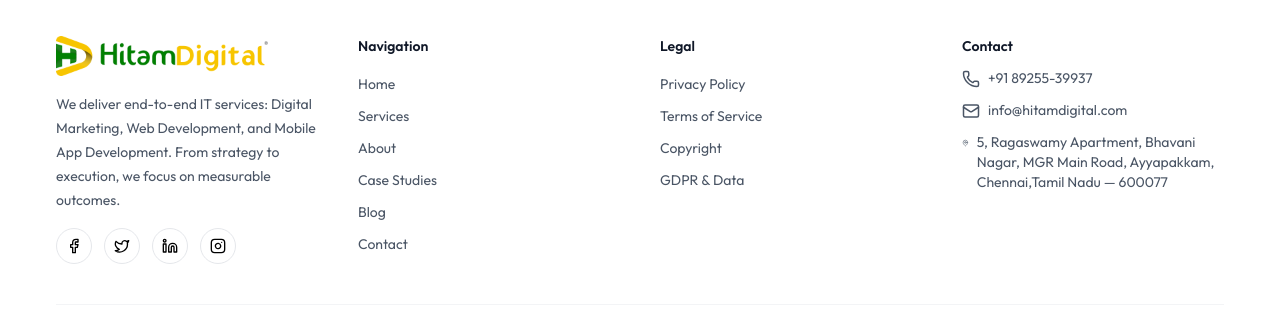
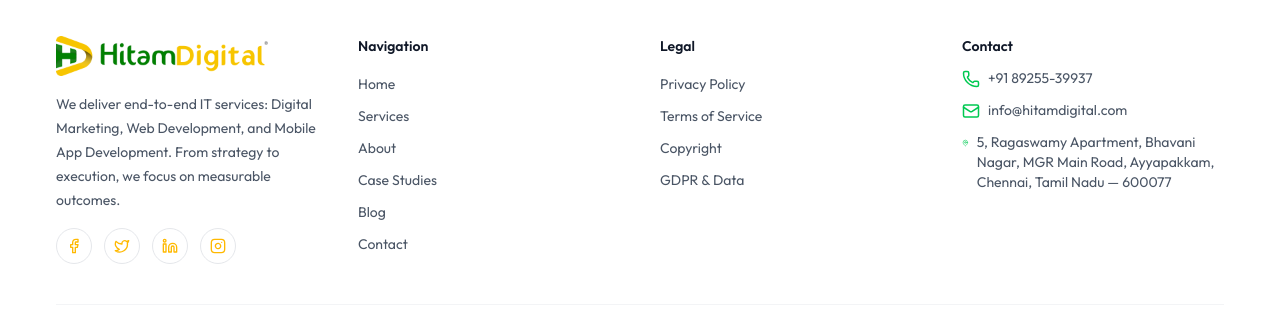
Before and after one commit to mohamedrifa/Hitam-Digital, a React (Vite) app: page / in a window 1280 px wide. Shown: the part 2104-2418 px from the top of the page. Built offline with nearby package versions, Linux system fonts and the light colour scheme.

Commit message:
completed

```diff
--- a/src/template/Footer.jsx
+++ b/src/template/Footer.jsx
@@ -20,23 +20,33 @@ const LinkItem = ({ href, children }) => (
   </Link>
 );
 
-const SocialIcon = ({ href, label, Icon }) => (
+const SocialIcon = ({ href, label, Icon: IconCmp }) => (
   <a
   href={href}
   aria-label={label}
   target="_blank"
   rel="noreferrer"
-    className="inline-flex h-9 w-9 items-center justify-center rounded-full border border-gray-200 hover:border-gray-300 hover:bg-gray-50 transition"
+  className="group inline-flex h-9 w-9 items-center justify-center
+             rounded-full border border-gray-200
+             hover:bg-green-500 hover:border-green-500
+             transition-colors duration-300"
 >
-    <Icon size={16} />
+  <IconCmp
+    size={16}
+    className="text-amber-400 transition-colors duration-300 group-hover:text-amber-50"
+  />
 </a>
+
 );
 
 export default function Footer() {
   return (
-    <footer className="   bg-white px-6 py-8">
-      <div className="mx-auto max-w-7xl px-4 sm:px-6 lg:px-8 py-10">
-        {/* 4 columns on desktop, 1 column on mobile */}
+    <footer className="bg-white px-6 py-8">
+      <div
+  className="mx-auto max-w-7xl px-4 sm:px-6 lg:px-8 py-10 "
+
+>
+        {/* Grid layout: 1 col mobile → 4 col desktop */}
         <div className="grid grid-cols-1 gap-10 md:grid-cols-4">
           {/* Brand */}
           <div>
@@ -46,7 +56,7 @@ export default function Footer() {
               and Mobile App Development. From strategy to execution, we focus on
               measurable outcomes.
             </p>
-            <div className="mt-4 flex items-center gap-3">
+            <div className="mt-4 flex flex-wrap items-center gap-3">
               <SocialIcon href="#" label="Facebook" Icon={Facebook} />
               <SocialIcon href="#" label="Twitter" Icon={Twitter} />
               <SocialIcon href="#" label="LinkedIn" Icon={Linkedin} />
@@ -83,18 +93,18 @@ export default function Footer() {
             <h3 className="text-sm font-semibold text-gray-900">Contact</h3>
             <ul className="mt-3 space-y-3 text-sm text-gray-600">
               <li className="flex items-start gap-2">
-                <Phone size={18} className="mt-0.5" />
+                <Phone size={18} className="mt-0.5 text-green-500" />
                 <span>+91 89255-39937</span>
               </li>
               <li className="flex items-start gap-2">
-                <Mail size={18} className="mt-0.5" />
+                <Mail size={18} className="mt-0.5 text-green-500" />
                 <span>info@hitamdigital.com</span>
               </li>
               <li className="flex items-start gap-2">
-                <MapPin size={18} className="mt-0.5" />
+                <MapPin size={18} className="mt-0.5 text-green-500" />
                 <span>
                   5, Ragaswamy Apartment, Bhavani Nagar,
-                    MGR Main Road, Ayyapakkam, Chennai,Tamil Nadu — 600077
+                  MGR Main Road, Ayyapakkam, Chennai, Tamil Nadu — 600077
                 </span>
               </li>
             </ul>
@@ -103,10 +113,10 @@ export default function Footer() {
 
         {/* Bottom bar */}
         <div className="mt-10 border-t border-gray-100 pt-6 flex flex-col md:flex-row items-center justify-between gap-4">
-          <p className="text-xs text-gray-500">
+          <p className="text-xs text-gray-500 text-center md:text-left">
             © {new Date().getFullYear()} Hitam Digital. All rights reserved.
           </p>
-          <div className="flex items-center gap-4 text-xs">
+          <div className="flex flex-wrap items-center justify-center gap-4 text-xs">
             <a href="/sitemap" className="text-gray-500 hover:text-gray-900">
               Sitemap
             </a>
```
Lines whose indentation alone changed are shown as unchanged.
